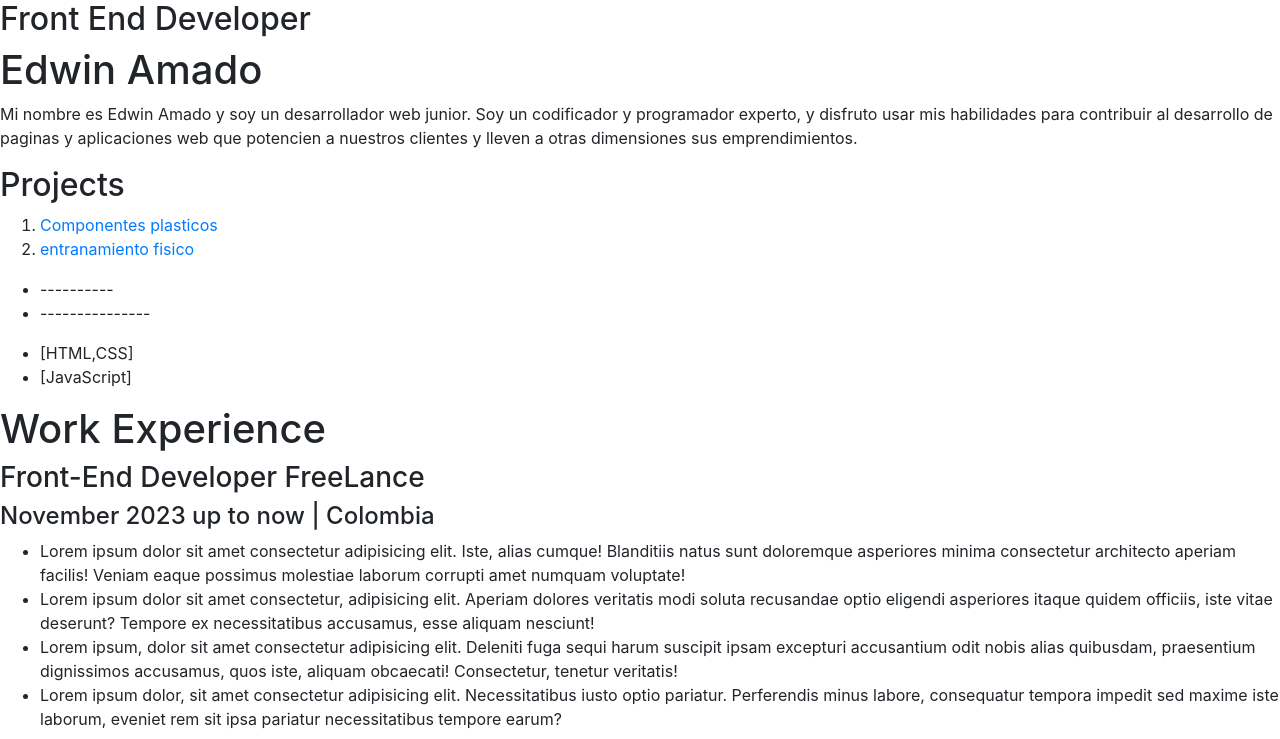
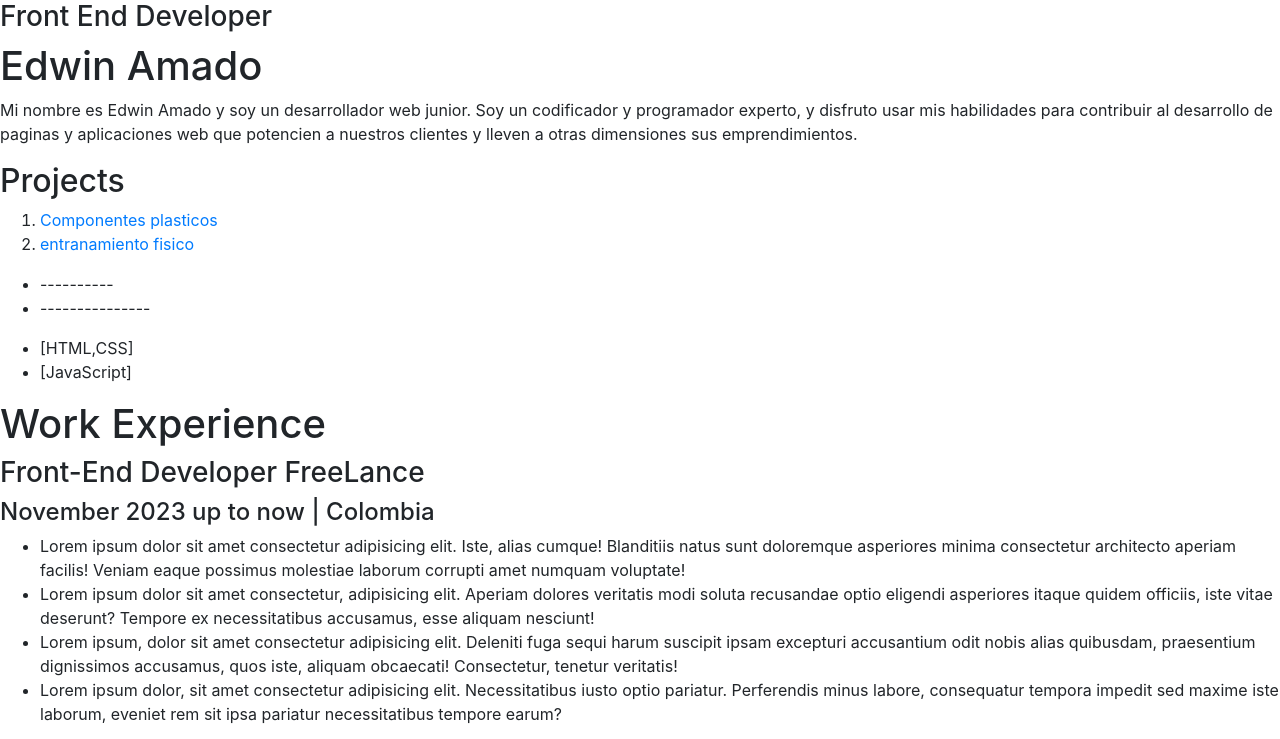
Before and after one commit to EYAMADOB/EntregaCedinsi01, a plain HTML site: page index.html in a window 1280 px wide. Shown: the top 739 px of the page. Drawn offline with nearby package versions, Linux system fonts and the light colour scheme; files whose address does not match are found by name.

```diff
--- a/index.html
+++ b/index.html
@@ -12,7 +12,7 @@
   <!--CONTENEDOR PRINCIPAL-->
     <div class="contenedor-principal">
         <div class="descripcion">
-            <h2 id="descripcion-profesion">Front End Developer</h2>
+            <h3 id="descripcion-profesion">Front End Developer</h3>
             <h1 id="nombre">Edwin Amado</h1>
             <div id="descripcion-perfil">
             <p>Mi nombre es Edwin Amado y soy un desarrollador web junior. Soy un codificador y programador experto, y disfruto usar mis habilidades para contribuir al desarrollo de paginas y aplicaciones web que potencien a nuestros clientes y lleven a otras dimensiones sus emprendimientos.</p>
```
